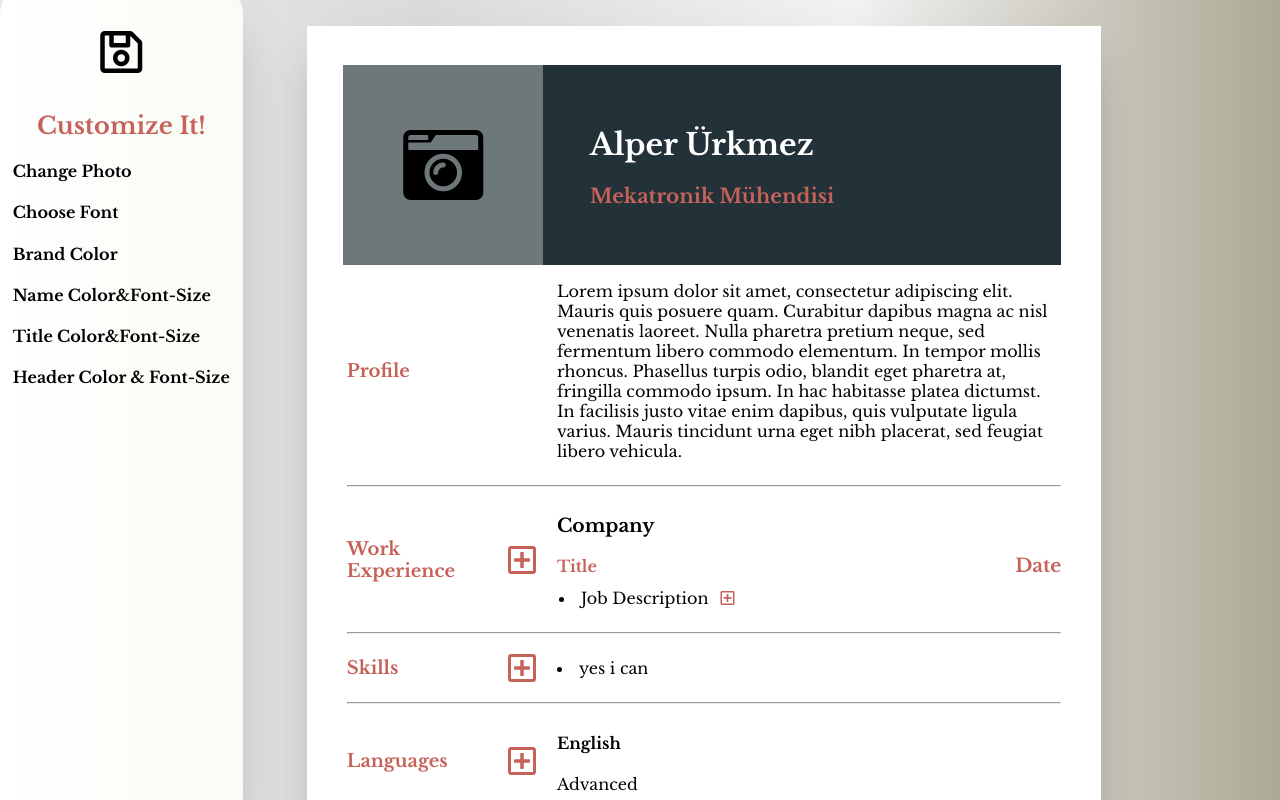
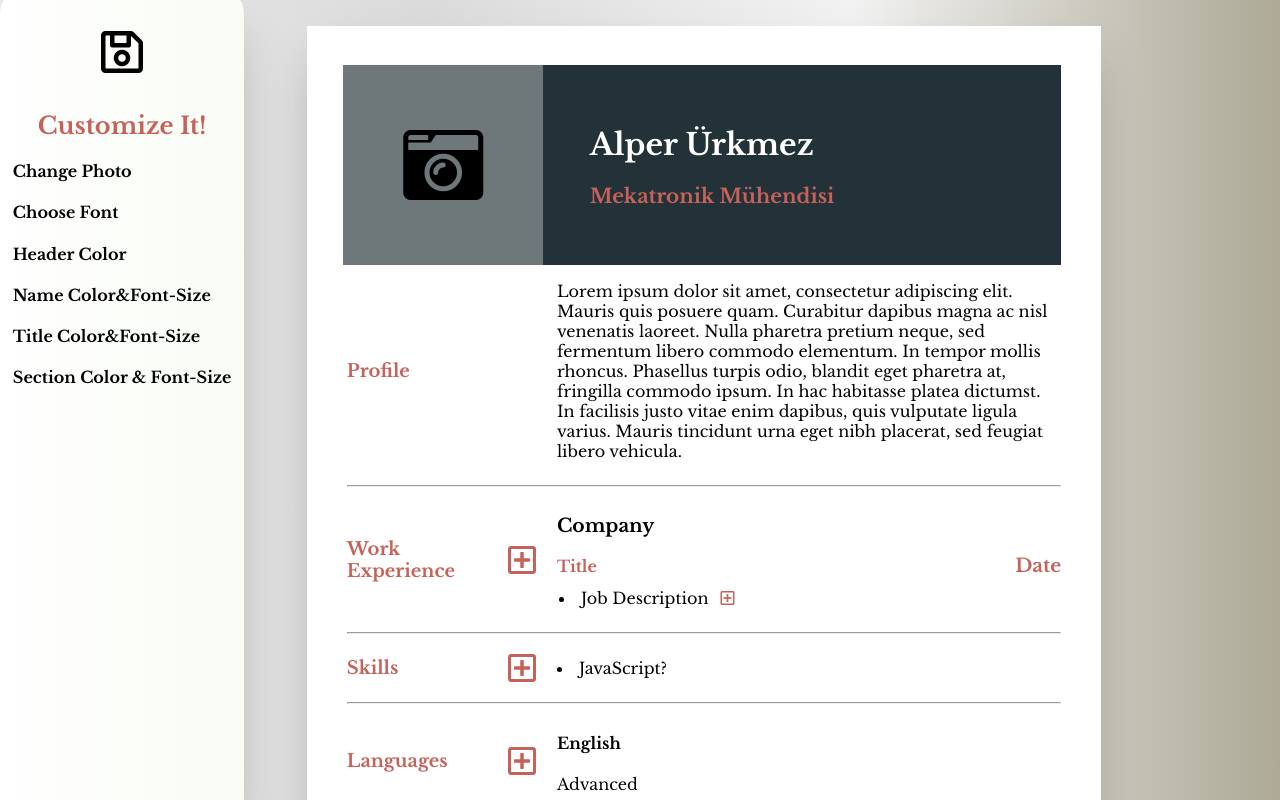
Before and after one commit to saurkmez/EasyCV, a React (Create React App) app: page / in a window 1280 px wide. Shown: the top 800 px of the page. Built offline with nearby package versions, Linux system fonts and the light colour scheme; a web font is replaced by a local one.

Commit message:
fix headers

```diff
--- a/src/App.css
+++ b/src/App.css
@@ -146,6 +146,8 @@
   animation: fade-in 0.5s;
 }
 
+/*footer*/
+
 /* width */
 .downloadcontainer::-webkit-scrollbar {
   width: 10px;
--- a/src/components/Resume1/Resume1.css
+++ b/src/components/Resume1/Resume1.css
@@ -53,10 +53,12 @@ input[type="file"] {
   width: 100%;
   height: 10%;
 }
+
 .titlecontainer > h2 {
   width: 100%;
   height: 10%;
 }
+
 /*PROFILE*/
 .profilestage {
   width: 100%;
@@ -88,6 +90,11 @@ input[type="file"] {
 .profiledescription p {
   max-width: 100%;
 }
+
+.profiledescription > p:empty:not(:focus)::before {
+  content: attr(placeholder);
+}
+
 /*EXPERIENCES*/
 
 .experiencestage {
@@ -227,7 +234,7 @@ input[type="file"] {
     font-size: 10px;
     padding-top: 0;
     margin: 0;
-
+    box-shadow: 0 0 0 0;
     padding: 2%;
   }
 
--- a/src/components/Resume1/Sidebar/Download.js
+++ b/src/components/Resume1/Sidebar/Download.js
@@ -287,7 +287,7 @@ function Download({
                 }}
                 onClick={backgroundcolorpopupHandler}
               >
-                Brand Color
+                Header Color
               </h4>
 
               <div
@@ -480,7 +480,7 @@ function Download({
                 }}
                 onClick={headercolorpopupHandler}
               >
-                Header Color & Font-Size
+                Section Color & Font-Size
               </h4>
 
               <div
--- a/src/components/Resume1/Skills/Addskill.js
+++ b/src/components/Resume1/Skills/Addskill.js
@@ -3,7 +3,7 @@ import React from "react";
 function Addskill() {
   return (
     <div>
-      <li contentEditable="true">yes i can</li>
+      <li contentEditable="true">JavaScript?</li>
     </div>
   );
 }
```
